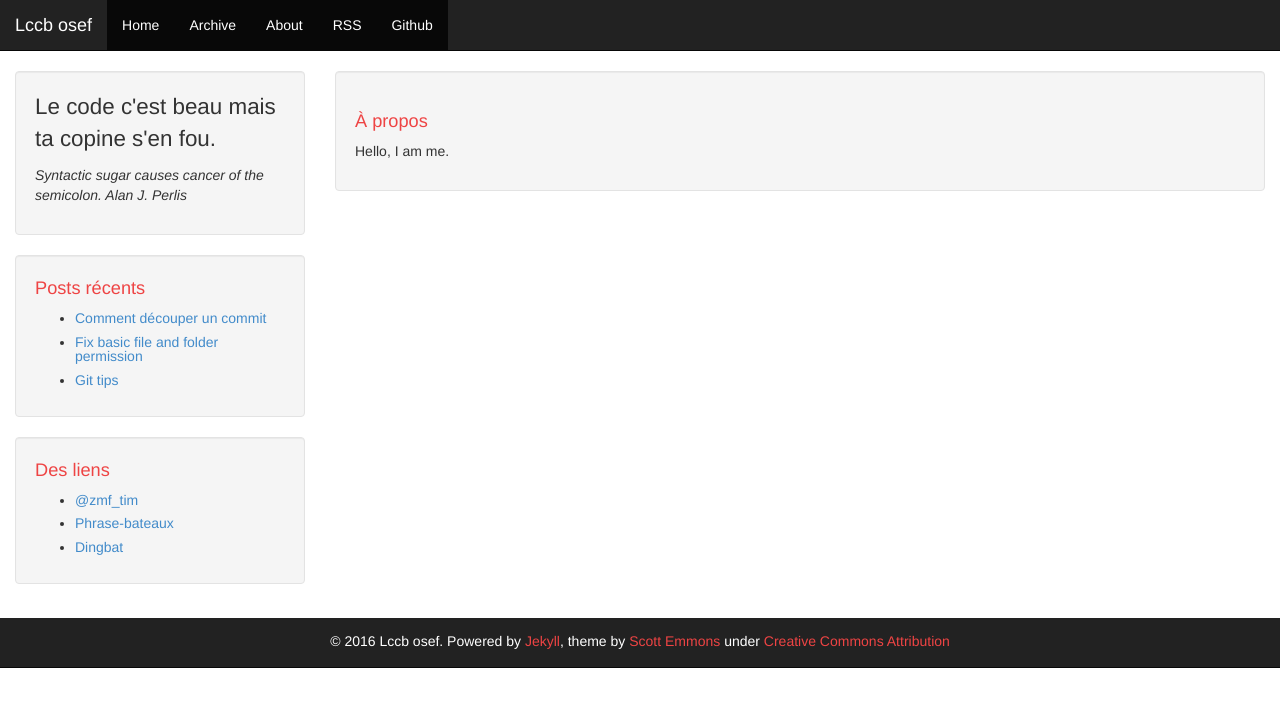
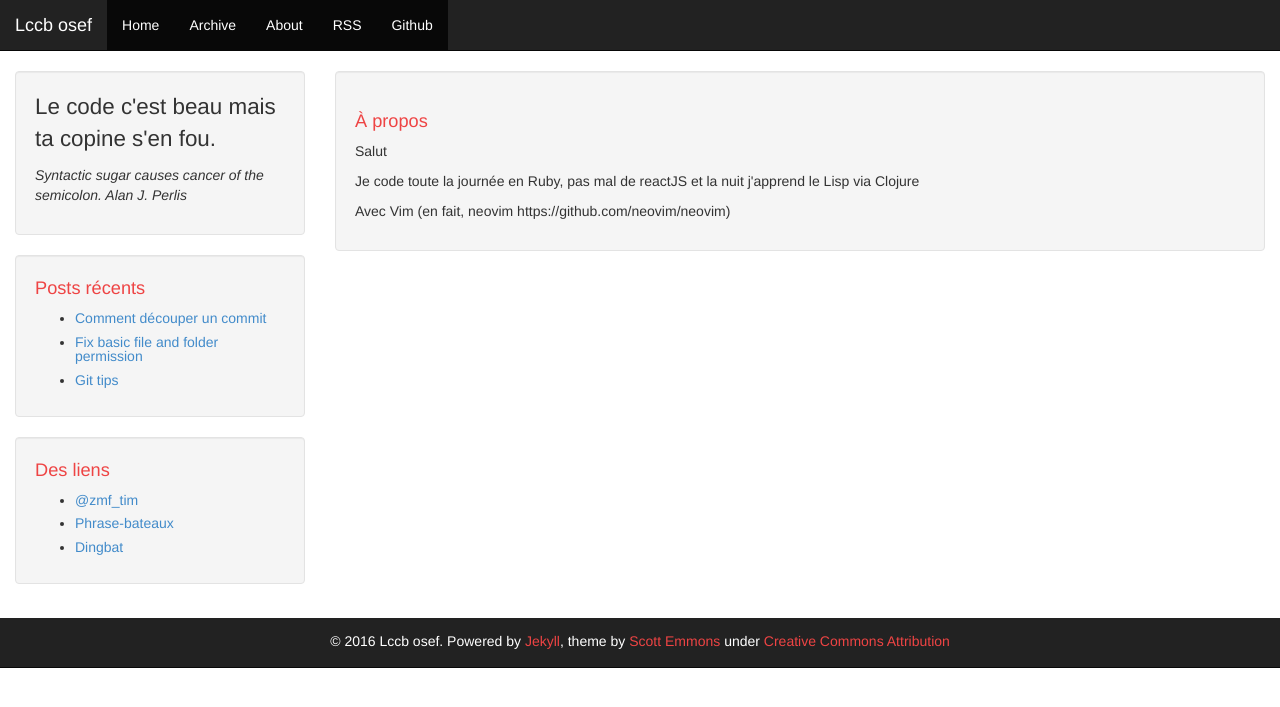
Before and after one commit to Hettomei/Hettomei.github.io, a Jekyll site: the page built from about.html, in a window 1280 px wide. Shown: the top 707 px of the page. Built offline with Jekyll 4.4.1, drawn with Linux system fonts in a browser that asks for light colours; Markdown is read by kramdown in place of the engine named in the settings; comment, search, counter and statistics services are not loaded.

Commit message:
add about

```diff
--- a/about.html
+++ b/about.html
@@ -4,5 +4,7 @@ layout: default
 
 <div class="well">
   <h1>À propos</h1>
-  <p>Hello, I am me.</p>
+  <p>Salut</p>
+  <p>Je code toute la journée en Ruby, pas mal de reactJS et la nuit j'apprend le Lisp via Clojure</p>
+  <p>Avec Vim (en fait, neovim https://github.com/neovim/neovim)</p>
 </div>
```
